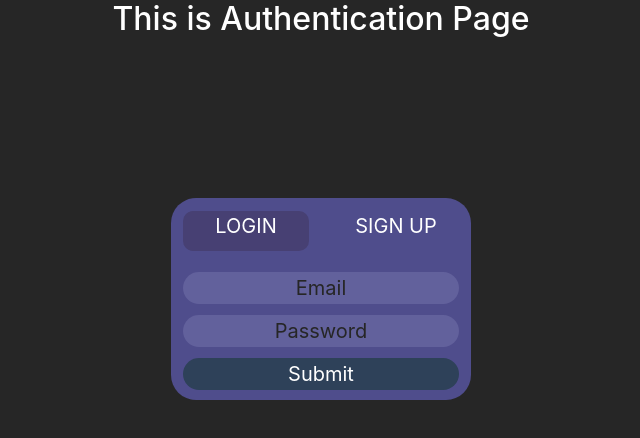
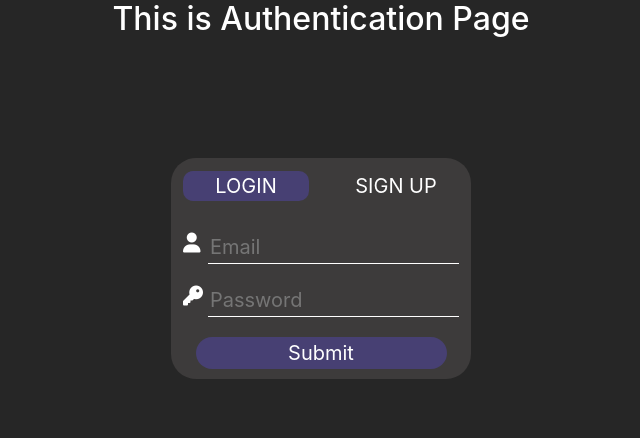
Before and after one commit to 2devyank/College-community-site, a React (Create React App) app: page /auth in a window 1280 px wide. Shown: the top 438 px of the page, without its empty margins (319-959 px from the left). Built offline with nearby package versions, Linux system fonts and the light colour scheme.

Commit message:
Auth Page Ready

```diff
--- a/package.json
+++ b/package.json
@@ -13,7 +13,7 @@
     "web-vitals": "^1.1.2"
   },
   "scripts": {
-    "start": "set PORT=3000 && react-scripts start",
+    "start": "react-scripts start",
     "build": "react-scripts build",
     "test": "react-scripts test",
     "eject": "react-scripts eject"
--- a/public/index.html
+++ b/public/index.html
@@ -10,6 +10,7 @@
       integrity="sha384-1BmE4kWBq78iYhFldvKuhfTAU6auU8tT94WrHftjDbrCEXSU1oBoqyl2QvZ6jIW3"
       crossorigin="anonymous"
     />
+    <script src="https://kit.fontawesome.com/71fe6befa9.js" crossorigin="anonymous"></script>
   </head>
   <body>
     <noscript>You need to enable JavaScript to run this app.</noscript>
--- a/src/components/authorize/Login.jsx
+++ b/src/components/authorize/Login.jsx
@@ -1,9 +1,10 @@
 import React, { useState } from 'react';
-import '../../styles/Login.css'
+import '../../styles/Auth.css'
 function Login({toggleAuth}) {
     return (
         <div className="Login">
-            <div className="container justify-content-center login-contain">
+            <form action="/home">
+            <div className="container-fluid">
                 <div className="row toggle-row">
                     <div className="col-6 Login-Button">
                         <div className='ActiveToggle togButtons'>LOGIN</div>
@@ -13,18 +14,32 @@ function Login({toggleAuth}) {
                     </div>
                 </div>
 
-                <div className='row'>
-                    <div className='col-12'>
+                <div className='row align-items-center'>
+                    <div className='col-1'>
+                        <i class="fas fa-user"></i>
+                    </div>
+                    <div className='col'>
                         <input type="text" placeholder='Email'/>
                     </div>
-                    <div className='col-12'>
+                </div>
+
+                <div className='row align-items-center'>
+                    <div className='col-1'>
+                        <i class="fas fa-key"></i>
+                    </div>
+                    <div className='col'>
                         <input type="password" placeholder='Password'/>
                     </div>
-                    <div className='col-12'>
+                </div>
+
+                <div className='row align-items-center justify-content-center'>
+                    <div className='col-11'>
                         <input className='Submit-Button' type="submit" value='Submit'/>
                     </div>
                 </div>
+
             </div>
+            </form>
         </div>
     )
 }
--- a/src/components/authorize/Register.jsx
+++ b/src/components/authorize/Register.jsx
@@ -1,9 +1,9 @@
 import React, { useState } from 'react';
-import '../../styles/Register.css'
 function Register({toggleAuth}) {
     return (
         <div className="Register">
-            <div className="container justify-content-center register-contain">
+            <form action="/home">
+            <div className="container-fluid">
                 <div className="row toggle-row">
                     <div className="col-6 Login-Button">
                         <div className='togButtons' onClick={() => toggleAuth(true)}>LOGIN</div>
@@ -13,24 +13,49 @@ function Register({toggleAuth}) {
                     </div>
                 </div>
 
-                <div className='row'>
-                    <div className='col-12'>
+                <div className='row align-items-center '>
+                    <div className='col-1'>
+                        <i class="fas fa-user"></i>
+                    </div>
+                    <div className='col'>
                         <input type="text" placeholder='Name'/>
                     </div>
-                    <div className='col-12'>
+                </div>
+
+                <div className='row align-items-center'>
+                    <div className='col-1'>
+                        <i class="fas fa-envelope"></i>
+                    </div>
+                    <div className='col'>
                         <input type="text" placeholder='Email'/>
                     </div>
-                    <div className='col-12'>
+                </div>
+
+                <div className='row align-items-center'>
+                    <div className='col-1'>
+                        <i class="fas fa-key"></i>
+                    </div>
+                    <div className='col'>
                         <input type="password" placeholder='Password'/>
                     </div>
-                    <div className='col-12'>
+                </div>
+
+                <div className='row align-items-center'>
+                    <div className='col-1'>
+                        <i class="fas fa-key"></i>
+                    </div>
+                    <div className='col'>
                         <input type="password" placeholder='Confirm Password'/>
                     </div>
-                    <div className='col-12'>
+                </div>
+
+                <div className='row align-items-center justify-content-center'>
+                    <div className='col-11'>
                         <input className='Submit-Button' type="submit" value='Submit'/>
                     </div>
                 </div>
             </div>
+            </form>
         </div>
     )
 }
--- a/src/styles/Login.css
+++ b/src/styles/Auth.css
@@ -3,35 +3,34 @@ div{
     padding: 0;
     font-size: 20px;
 }
-.login-contain {
+.container-fluid {
     padding-top: 3px;
-    margin-top: 20vh;
+    margin-top: 15vh;
     width: 20vw;
     min-width: 300px;
     height: fit-content;
-    background-color: #4F4D8C;
+    background-color: #3d3b3b;
     border-radius: 25px;
 }
 input{
     margin-top: 4%;
     width: 100%;
-    border-radius: 25px;
-    text-align: center;
-    background-color: #8f8ebf4d;
-    color: #262626;
+    background-color: #3d3b3b;
+    color: white;
     outline: none;
     border: none;
+    border-bottom: 1px solid white;
 }
 
 .toggle-row{
     margin-top: 10px;
     margin-bottom: 10px;
+    height: 40px;
 }
 .ActiveToggle{
     background-color: #474073;
 }
 .togButtons{
-    height: 40px;
     border-radius: 10px;
 
 }
@@ -39,12 +38,13 @@ input{
     background-color: #8f8ebf4d;
 }
 
-::placeholder {
-    color: #262626;
-}
-
 .Submit-Button{
-    background-color: #2E4159;
+    background-color: #474073;
     margin-bottom: 10px;
     color: white;
+    border: none;
+    border-radius: 20px;
 }
+.row{
+    margin-top: 10px;
+}
--- a/src/styles/Register.css
+++ /dev/null
@@ -1,9 +0,0 @@
-.register-contain {
-    padding-top: 3px;
-    margin-top: 20vh;
-    width: 20vw;
-    min-width: 300px;
-    height: fit-content;
-    background-color: #4F4D8C;
-    border-radius: 25px;
-}
```
